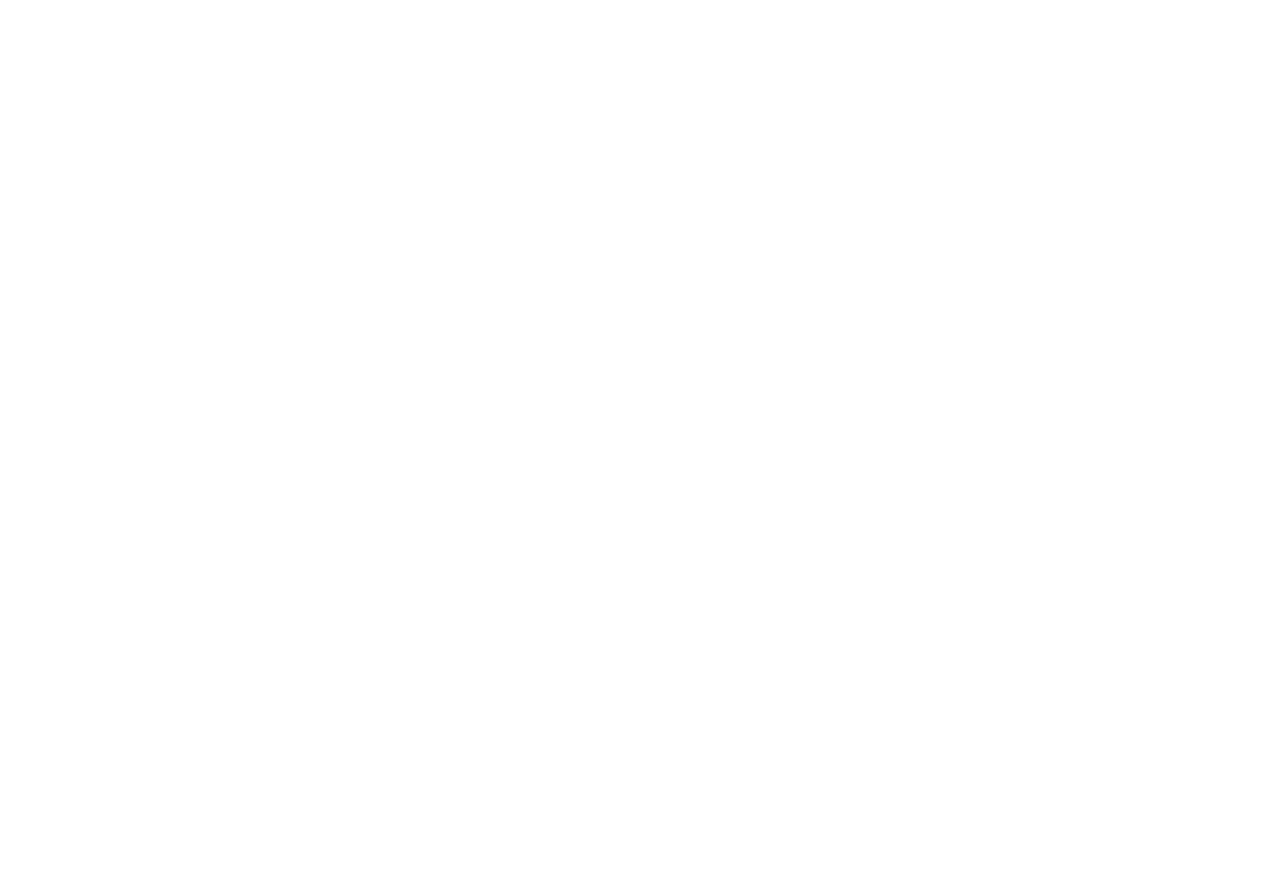
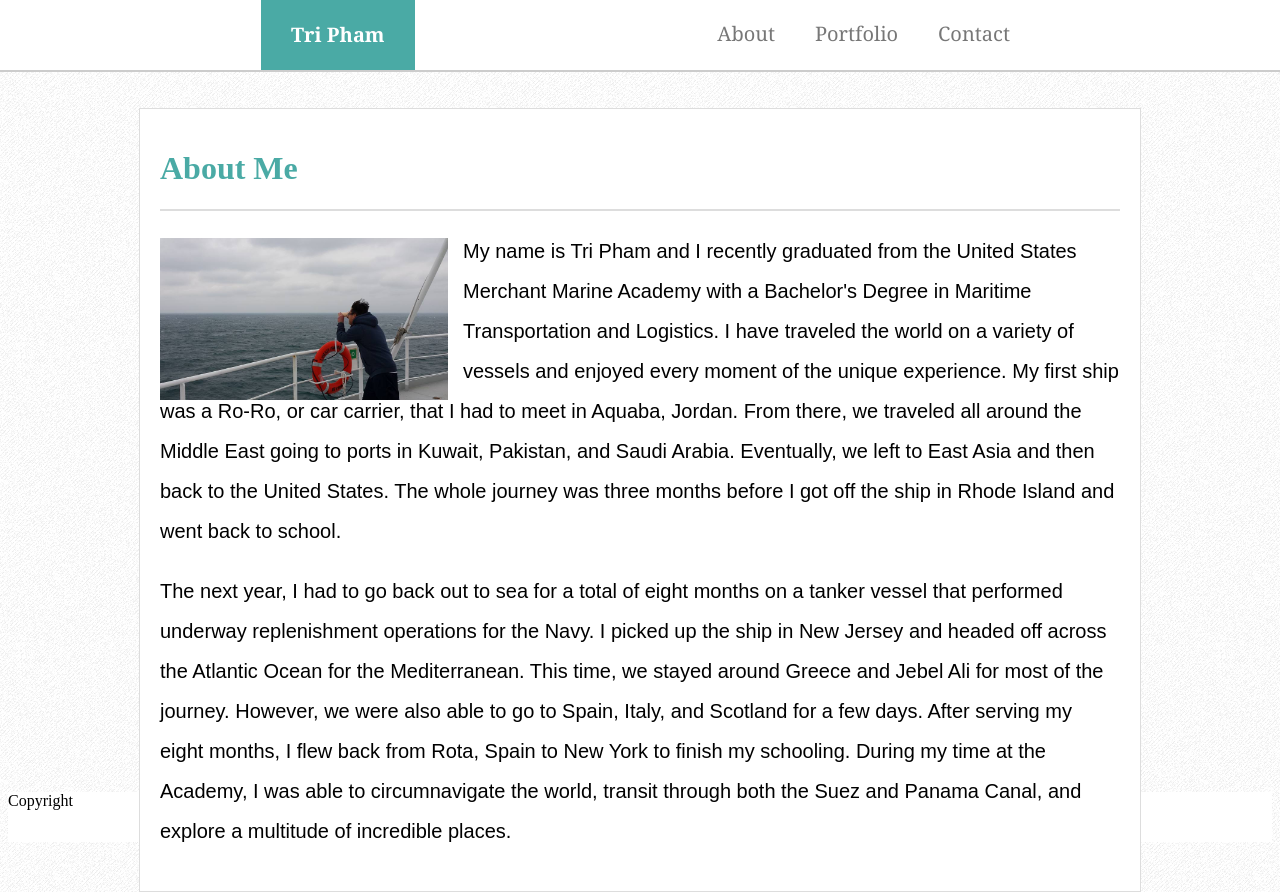
Before and after one commit to Epiphamatic/basic-portfolio, a plain HTML site: page portfolio.html in a window 1280 px wide. Before the commit the page ends 800 px from the top, so only its background shows below. Drawn offline with Linux system fonts and the light colour scheme.

Commit message:
2nd iteration

```diff
--- a/assets/css/style.css
+++ b/assets/css/style.css
@@ -1,22 +1,30 @@
-#links {background-color: white;
-        width: 100%; padding: 20px;
+#links {background-color: #ffffff;
+        width: 100%; height: 70px;
         text-align: right; position: absolute;
-        top: 0px; right: 0px}
+        top: 0px; right: 0px; border-bottom: 2px #cccccc solid; display: inline;}
 
-a {width: 60px; font-family: Georgia, 'Times New Roman', Times, serif; font-size: 20px; font-style: none}
+a {width: 60px; font-family: Georgia, 'Times New Roman', Times, serif; font-size: 20px; font-style: none; color: #777777}
 
-header {font-family: Georgia, 'Times New Roman', Times, serif;
-        position: absolute; top: -30px; z-index: 1; padding: 20px;
-        background-color: #4aaaa5}
+.box {height: 70px; padding: 20px; float: right; position: relative; right: 250px}
+
+header {font-family: Georgia, 'Times New Roman', Times, serif; font-weight: bold; font-size: 20px;
+        position: absolute; top: 0; z-index: 1; height: 70px; width: 12%;
+        background-color: #4aaaa5; left: 261px; line-height: 70px; text-align: center;
+        color: white; border-bottom: 2px #cccccc solid}
+
+#break {width: 100%; border-bottom: 2px #dddddd solid; margin-bottom: 15px; }
 
 h1 {color: #4aaaa5}
 
-#me {height: 30%; width: 30%; float: left;}
+#me {height: 30%; width: 30%; float: left; margin-right: 15px; position: relative; top: 12px}
 
-p {font-size: 30px; font-family: Arial, Helvetica, sans-serif}
+p {font-size: 20px; font-family: Arial, Helvetica, sans-serif; line-height: 40px}
 
 #info {width: 960px; align-content: center;
         background-color: white; margin: auto;
-        padding: 10px; position: relative; top: 50px}
+        padding: 20px; position: relative; top: 100px;
+        border: 1px #dddddd solid}
 
-body {background-image: url("../images/pattern.png")}
+body {background-image: url("../images/groovepaper.png")}
+
+footer {width: 100%; height: 50px; background: white}
--- a/portfolio.html
+++ b/portfolio.html
@@ -0,0 +1,49 @@
+<!DOCTYPE html>
+<html lang="en">
+<head>
+    <meta charset="UTF-8">
+    <meta name="viewport" content="width=device-width, initial-scale=1">
+    <title>Tri Pham</title>
+    <link rel="stylesheet" type="text/css" href= "assets\css\style.css">
+</head>
+<body>
+
+<div id="links">
+
+    <a href="contact.html">
+        <div class="box">Contact</div>  </a>
+
+    <a href="portfolio.html">
+        <div class="box">Portfolio</div>  </a>
+
+    <a href="index.html">
+        <div class="box"> About </div> </a>
+
+
+</div>
+
+<header> Tri Pham </header>
+
+<div id="info">
+
+
+
+    <h1> About Me </h1>
+
+    <div id="break"></div>
+
+    <img src="assets/images/Me.jpg" id="me">
+
+    <p>   My name is Tri Pham and I recently graduated from the United States Merchant Marine Academy with a Bachelor's Degree in Maritime Transportation and Logistics. I have traveled the world on a variety of vessels and enjoyed every moment of the unique experience. My first ship was a Ro-Ro, or car carrier, that I had to meet in Aquaba, Jordan. From there, we traveled all around the Middle East going to ports in Kuwait, Pakistan, and Saudi Arabia. Eventually, we left to East Asia and then back to the United States. The whole journey was three months before I got off the ship in Rhode Island and went back to school.
+    </p>
+
+    <p>   The next year, I had to go back out to sea for a total of eight months on a tanker vessel that performed underway replenishment operations for the Navy. I picked up the ship in New Jersey and headed off across the Atlantic Ocean for the Mediterranean. This time, we stayed around Greece and Jebel Ali for most of the journey. However, we were also able to go to Spain, Italy, and Scotland for a few days. After serving my eight months, I flew back from Rota, Spain to New York to finish my schooling. During my time at the Academy, I was able to circumnavigate the world, transit through both the Suez and Panama Canal, and explore a multitude of incredible places.
+    </p>
+
+</div>
+
+</body>
+
+<footer>Copyright</footer>
+
+</html>
```
Also changed, not shown: contact.html (+49 -0 lines), index.html (+15 -5 lines), assets/images/groovepaper.png (added), assets/images/ice_age.png (added), assets/images/ice_age/ice_age/ice_age_@2X.png (added), assets/images/ice_age/ice_age/readme.txt (added), 2 other files.
